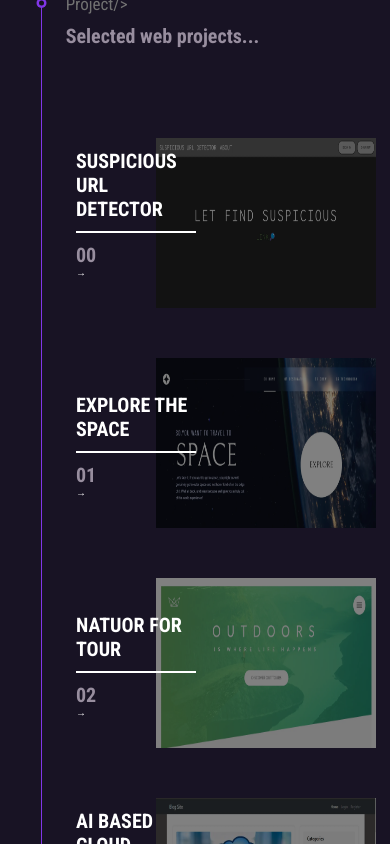
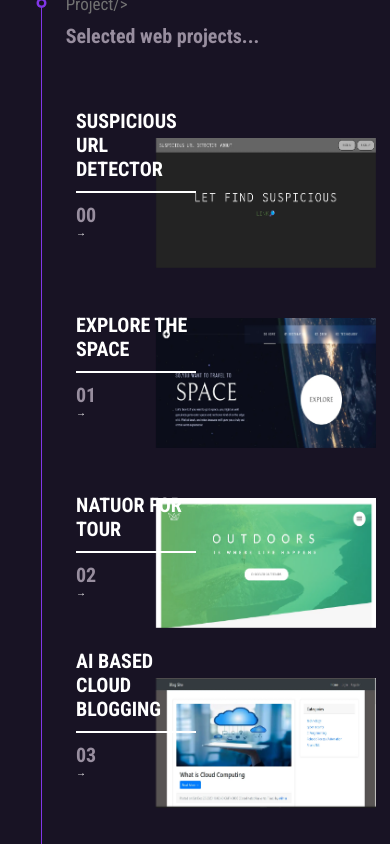
Before and after one commit to harishfuego33/newPortfolio, a React (Create React App) app: page / in a window 390 px wide. Shown: the part 880-1724 px from the top of the page. Built offline with nearby package versions, Linux system fonts and the light colour scheme.

Commit message:
responsive layout optimized

```diff
--- a/src/index.css
+++ b/src/index.css
@@ -566,7 +566,7 @@ main {
   .box {
     width: 47rem;
     height: 19rem;
-    /* transform: none !important; */
+    transform: none !important;
   }
 }
 @media (max-width: 620px) {
@@ -587,7 +587,10 @@ main {
   }
   .box {
     width: 30rem;
-    height: 17rem;
-    /* transform: none !important; */
+    height: 13rem;
+    transform: none !important;
+  }
+  .img-box {
+    filter: initial;
   }
 }
```
Also changed, not shown: 6 other files (tests, documents, lock files or other folders).
